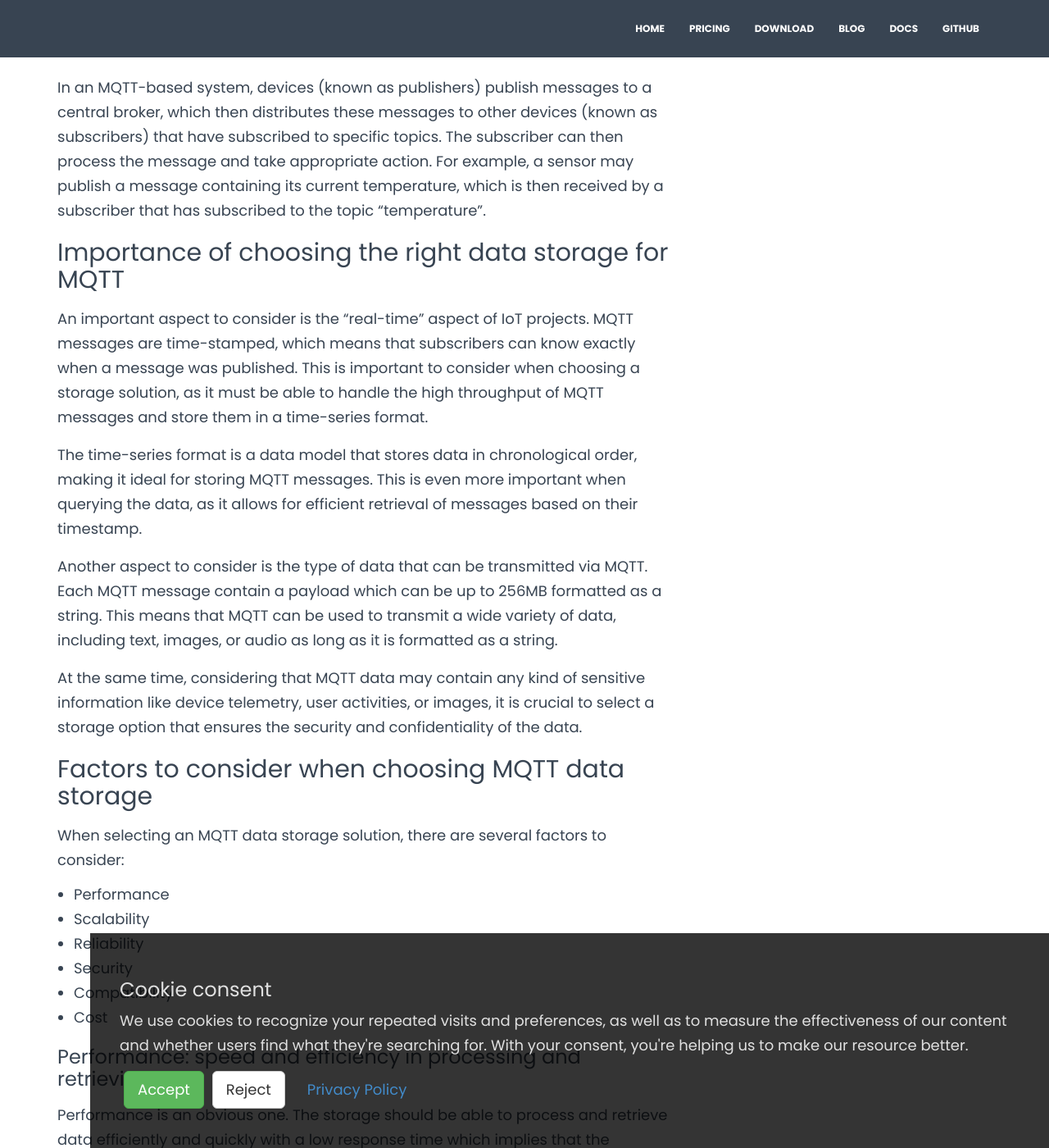
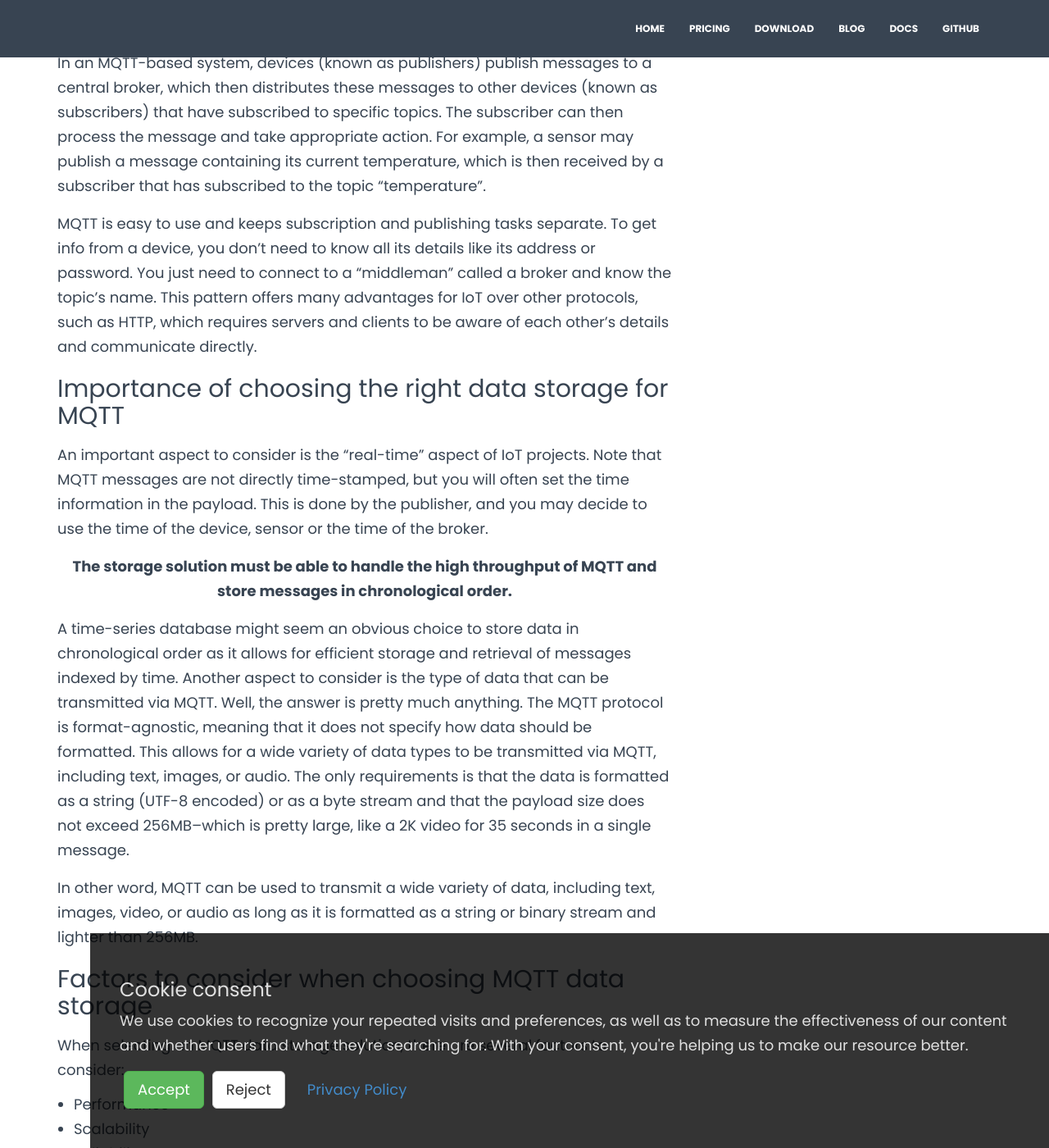
Before and after one commit to reductstore/homepage, a Jekyll site: the page built from _posts/2023-07-07-mqtt-data-storage.md, in a window 1280 px wide and 1400 px high, scrolled down 1187 px. Shown: the whole window at 82% size. Built offline with Jekyll 4.4.1, drawn with Linux system fonts in a browser that asks for light colours; nearby versions of some CDN libraries; some of the changed text lies outside the part shown.

Commit message:
Update blog

```diff
--- a/_posts/2023-07-07-mqtt-data-storage.md
+++ b/_posts/2023-07-07-mqtt-data-storage.md
@@ -17,11 +17,11 @@
 
 MQTT stands for "Message Queuing Telemetry Transport" and is a lightweight messaging protocol designed to be efficient, reliable, and scalable, making it ideal for collecting and transmitting data from sensors in real time.
 
-Why is this important?
+Why is this important to know that when choosing a database?
 
-This is because MQTT is the protocol that defines what kind of data is transmitted and how it is transmitted. This means that the data storage solution must be able to handle the data in the format that is transmitted with the same speed and efficiency. Or at least, we should be aware of the tradeoffs.
+Well, MQTT is format-agnostic, but it works in a specific way. We should therefore be aware of its architecture, how it works, and its limitations to make the right choice. This is what this article is about, we will try to cut through the fog and explore some key factors to consider when selecting the right option.
 
-This is what this article is about, we will try to cut through the fog and explore some key factors to consider when selecting the right option, in the following order:
+Let's get started!
 
 <!--more-->
 
@@ -30,22 +30,23 @@
 3. [Factors to consider when choosing MQTT data storage](#factors-to-consider-when-choosing-mqtt-data-storage)
 4. [Types of database options available](#types-of-database-options-available)
 
-
 ## Brief explanation of MQTT and its use in IoT projects
 
 MQTT is a publish-subscribe messaging protocol that allows devices to send and receive messages over a network. It is particularly well-suited for IoT projects due to its lightweight nature, low power consumption, and support for unreliable networks.
 
 In an MQTT-based system, devices (known as publishers) publish messages to a central broker, which then distributes these messages to other devices (known as subscribers) that have subscribed to specific topics. The subscriber can then process the message and take appropriate action. For example, a sensor may publish a message containing its current temperature, which is then received by a subscriber that has subscribed to the topic "temperature".
 
+MQTT is easy to use and keeps subscription and publishing tasks separate. To get info from a device, you don't need to know all its details like its address or password. You just need to connect to a "middleman" called a broker and know the topic's name. This pattern offers many advantages for IoT over other protocols, such as HTTP, which requires servers and clients to be aware of each other's details and communicate directly.
+
 ## Importance of choosing the right data storage for MQTT
 
-An important aspect to consider is the "real-time" aspect of IoT projects. MQTT messages are time-stamped, which means that subscribers can know exactly when a message was published. This is important to consider when choosing a storage solution, as it must be able to handle the high throughput of MQTT messages and store them in a time-series format.
+An important aspect to consider is the "real-time" aspect of IoT projects. Note that MQTT messages are not directly time-stamped, but you will often set the time information in the payload. This is done by the publisher, and you may decide to use the time of the device, sensor or the time of the broker.
 
-The time-series format is a data model that stores data in chronological order, making it ideal for storing MQTT messages. This is even more important when querying the data, as it allows for efficient retrieval of messages based on their timestamp.
+<p align="center"><strong>The storage solution must be able to handle the high throughput of MQTT and store messages in chronological order.</strong></p>
 
-Another aspect to consider is the type of data that can be transmitted via MQTT. Each MQTT message contain a payload which can be up to 256MB formatted as a string. This means that MQTT can be used to transmit a wide variety of data, including text, images, or audio as long as it is formatted as a string.
+A time-series database might seem an obvious choice to store data in chronological order as it allows for efficient storage and retrieval of messages indexed by time. Another aspect to consider is the type of data that can be transmitted via MQTT. Well, the answer is pretty much anything. The MQTT protocol is format-agnostic, meaning that it does not specify how data should be formatted. This allows for a wide variety of data types to be transmitted via MQTT, including text, images, or audio. The only requirements is that the data is formatted as a string (UTF-8 encoded) or as a byte stream and that the payload size does not exceed 256MB–which is pretty large, like a 2K video for 35 seconds in a single message.
 
-At the same time, considering that MQTT data may contain any kind of sensitive information like device telemetry, user activities, or images, it is crucial to select a storage option that ensures the security and confidentiality of the data.
+In other word, MQTT can be used to transmit a wide variety of data, including text, images, video, or audio as long as it is formatted as a string or binary stream and lighter than 256MB.
 
 ## Factors to consider when choosing MQTT data storage
 
@@ -61,11 +62,11 @@
 
 Performance is an obvious one. The storage should be able to process and retrieve data efficiently and quickly with a low response time which implies that the database's read and write speeds, along with the network latency, are minimized.
 
-In storing pictures from a camera, or high-frequency sensor data (e.g. accelerometers) performance becomes even more critical. Cameras often generate high-resolution images that can be pretty large, and an average accelerometer can produce around 4,000 measurements per second.
+In storing pictures from a camera, or high-frequency sensor data (e.g. accelerometers) performance becomes even more critical. Cameras often generate high-resolution images that can be pretty large, and an average accelerometer can easily produce around 4,000 measurements per second (4kHz).
 
 For example, let's consider a smart surveillance system that uses MQTT to transmit images captured by security cameras. In this scenario, the storage solution needs to be able to handle a continuous stream of time-stamped images in real time. This requires not only fast write speeds but also efficient compression techniques to reduce the size of each image without compromising its quality.
 
-When it comes to retrieving these stored pictures for analysis or review purposes, speed is crucial. You should be able to easily access and fetch images from any specified time interval.
+And when it comes to retrieving these pictures for analysis or review purposes, speed is crucial. You should be able to easily access and fetch images from any specified time interval from the database installed on the edge device and from the database deployed on the cloud.
 
 ### Scalability: ability to handle large amounts of data and increasing workload
 
@@ -126,17 +127,17 @@
 
 They provide built-in functions and query capabilities that are well-suited for analyzing and visualizing time-series data. They often offer features like downsampling and retention policies to manage large volumes of historical data efficiently.
 
-#### Examples of popular time-series databases
+### Examples of popular time-series databases
 
 Some popular time-series databases that are commonly used for storing MQTT data include:
 
-- InfluxDB: an open-source database that provides high-performance storage and retrieval of time-stamped data with a SQL-like query language. You can store numbers (integer or floating point values), boolean values, or text strings (with a limit of 64KB).
+- InfluxDB: an open-source database that provides high-performance storage and retrieval of time-stamped data with a SQL-like query language. You can store numbers (integer or floating point values), boolean values, or text strings–[with a limit of 64KB on v1.7](https://docs.influxdata.com/influxdb/v1.7/write_protocols/line_protocol_reference/)–that's 4000 times less than MQTT's payload capacity.
 
 - TimescaleDB: an extension of PostgreSQL that adds time-series capabilities to the relational database model. It provides scalability and performance optimizations for handling large volumes of time-stamped data while maintaining the flexibility of a relational database.
 
 - Prometheus: another widely used open-source monitoring system and time-series database designed for collecting metrics from various sources. It offers powerful querying capabilities, alerting functionalities, and easy integration with Grafana (an open-source visualization and monitoring tool).
 
-#### ReductStore for time-series blob data
+### ReductStore for time-series blob data
 
 ReductStore is a unique time-series database that offers a specialized database for storing MQTT data in the form of time-series blob data.
 
@@ -158,7 +159,7 @@
 - Graph Databases: Optimise for storing and querying highly connected data.
 - Wide-Column Stores: Store vast amounts of structured and semi-structured data.
 
-#### Examples of popular NoSQL databases
+### Examples of popular NoSQL databases
 
 Some popular NoSQL databases commonly used include MongoDB, Apache Cassandra, and Amazon DynamoDB.
 
@@ -174,11 +175,11 @@
 
 Blob Storage is not typically considered part of the NoSQL database category, as it does not provide advanced querying capabilities or data modeling options in traditional NoSQL databases.
 
-#### Examples of popular blob storage
+### Examples of popular blob storage
 
 Some popular blob storage options that can be used for storing unstructured binary data include MinIO, Azure Blob Storage, Google Cloud Storage, and Amazon S3 (Simple Storage Service).
 
-If you need to install a blob storage on your edge device, you should consider MinIO. It is an open-source, high-performance object storage system designed to store unstructured data such as photos, videos, log files, backups, and container/VM images.
+But if you need to install a blob storage on your edge device, you should consider MinIO. It is an open-source, high-performance object storage system designed to store unstructured data such as photos, videos, log files, backups, and container/VM images.
 
 Then there are the well-known cloud service providers such as:
 
@@ -195,7 +196,7 @@
 
 Relational databases use tables with predefined schemas to store data, allowing for efficient querying and indexing. They offer features like transactions and ACID (Atomicity, Consistency, Isolation, Durability) properties to ensure data integrity and reliability.
 
-#### Examples of popular relational database management systems
+### Examples of popular relational database management systems
 
 Some popular relational database management systems (RDBMS) that are commonly used include MySQL, PostgreSQL, or Oracle Database.
 
@@ -221,4 +222,4 @@
 
 ---
 
-Thanks for reading, I hope this article will help you choose the most appropriate MQTT data storage option to meet your specific needs.
+Thanks for reading, I hope this article will help you choose the most appropriate database for your IoT project. If you have any questions or comments, please feel free to reach out.
```
